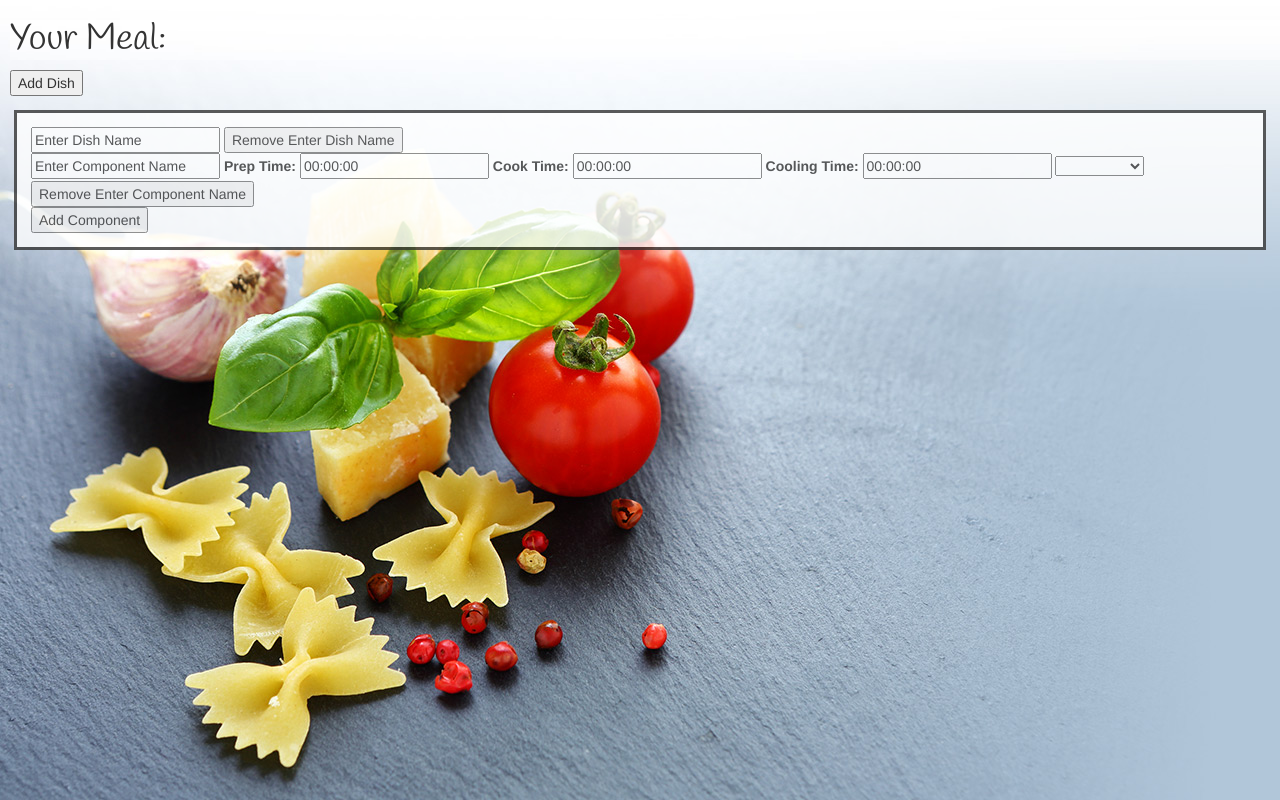
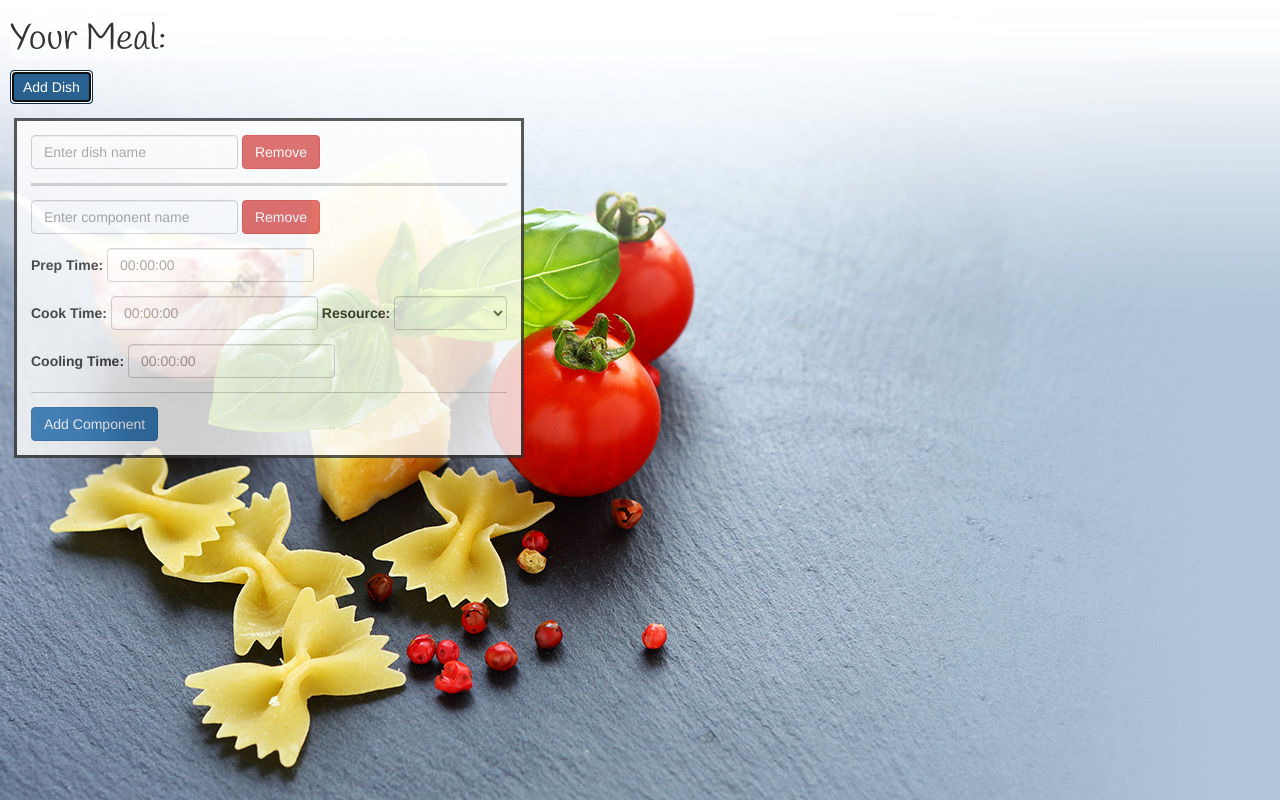
Before and after one commit to bwbarron/cooking-timeline, a website: page index.html at #!/form in a window 1280 px wide. Both pictures are taken after a click on the button "Add Dish". Drawn offline with nearby package versions, Linux system fonts and the light colour scheme; some packages are replaced by stand-ins of ours.

Commit message:
form styling

```diff
--- a/Gulpfile.js
+++ b/Gulpfile.js
@@ -8,12 +8,13 @@ gulp.task("connect", function () {
 });
 
 gulp.task("reload", function () {
-    gulp.src(["*.html", "css/*.css", "js/*.js"])
+    gulp.src(["*.html", "views/*.html", "css/*.css", "js/*.js"])
         .pipe(connect.reload());
 });
 
 gulp.task("watch", function () {
     gulp.watch("*.html", ["reload"]);
+    gulp.watch("views/*.html", ["reload"]);
     gulp.watch("css/*.css", ["reload"]);
     gulp.watch("js/*.js", ["reload"]);
 });
--- a/css/main.css
+++ b/css/main.css
@@ -14,6 +14,19 @@ body, #meal {
     margin: 1em;
     background-color: white;
     opacity: 0.8;
+}
+
+.form-section, .component-container {
+    margin-bottom: 1em;
+}
+
+.component-container {
+    border-bottom: 1px solid #ccc;
+}
+
+.dish-info {
+    border-bottom: 3px solid #ccc;
+    padding-bottom: 1em;
 }
 
 #box {
--- a/js/app.js
+++ b/js/app.js
@@ -36,14 +36,14 @@ angular.module("Timeline", ["ui.router"])
         $scope.counter = 0;
 
         $scope.addDish = function() {
-            var blankDish = {id: $scope.counter, name: 'Enter Dish Name', components: []};
+            var blankDish = {id: $scope.counter, name: '', components: []};
             $scope.meal.push(blankDish);
             $scope.addComponent($scope.meal.length - 1);
             $scope.counter++;
         };
 
         $scope.addComponent = function(index) {
-            var blankComponent = {id: $scope.counter, name: 'Enter Component Name', prepTime: '00:00:00', cookTime: '00:00:00', coolTime: '00:00:00', method: ''};
+            var blankComponent = {id: $scope.counter, name: '', prepTime: '', cookTime: '', coolTime: '', method: ''};
             $scope.meal[index].components.push(blankComponent);
             $scope.counter++;
         };
--- a/views/forms.html
+++ b/views/forms.html
@@ -1,32 +1,52 @@
 <div>
     <h1 id="meal">Your Meal:</h1>
-    <button id="addDish" ng-click = "addDish()">Add Dish</button>
-    <form class="cooking" name="cookingInfo" novalidate time-is-present>
-        <div class = form-group>
+    <button id="addDish" class="btn btn-primary" ng-click = "addDish()">Add Dish</button>
+    <form class="cooking form-inline" name="cookingInfo" novalidate time-is-present>
+        <div class="form-group">
             <div class = "dish-container" ng-repeat = "dish in meal track by $index">
-                <input type="text" name = "{{dish.id}}" placeholder = "{{dish.name}}" ng-model = "meal[$index].name" required/>
+                <div class="form-section dish-info">
+                    <input type="text" class="form-control" name = "{{dish.id}}" placeholder = "Enter dish name" ng-model = "meal[$index].name" required/>
                     <p class="validation-error" ng-if="cookingInfo.$dirty && cookingInfo.dish.id.$error.required">Dish Name is required.</p>
-                <button ng-click = "removeDish($index)">Remove {{dish.name}}</button>
-                <div ng-repeat = 'component in dish.components track by $index'>
-                    <input type="text" name="{{component.id}}" placeholder = "{{component.name}}" ng-model="meal[$parent.$index].components[$index].name"
-                            required/>
+                    <button class="btn btn-danger" ng-click = "removeDish($index)">Remove {{dish.name}}</button>
+                </div>
+
+                <div class="component-container" ng-repeat = 'component in dish.components track by $index'>
+                    <div class="form-section">
+                        <input type="text" class="form-control" name="{{component.id}}" placeholder = "Enter component name"
+                               ng-model="meal[$parent.$index].components[$index].name" required/>
+                        <button class="btn btn-danger" ng-click = "removeComponent($index, $parent.$index)">Remove {{component.name}}</button>
                         <p class="validation-error" ng-if="cookingInfo.component.id.$dirty && cookingInfo.component.id.$error.required">Component Name is required.</p>
-                    <label for="prepTime">Prep Time:</label>
-                    <input type="text" name="prepTime" id="prepTime" placeholder = "{{component.prepTime}}" ng-model="meal[$parent.$index].components[$index].prepTime"
+                    </div>
+
+                    <div class="times">
+                        <div class="form-section">
+                            <label for="prepTime" class="form-group">Prep Time:</label>
+                            <input type="text" class="form-control" name="prepTime" id="prepTime" placeholder = "00:00:00" ng-model="meal[$parent.$index].components[$index].prepTime"
                                     pattern="[0-9][0-9][:][0-9][0-9][:][0-9][0-9]"/>
-                    <label for="cookTime">Cook Time:</label>
-                    <input type="text" name="cookTime" id="cookTime" placeholder = "{{component.cookTime}}" ng-model="meal[$parent.$index].components[$index].cookTime"
+                        </div>
+
+                        <div class="form-section">
+                            <label for="cookTime" class="form-group">Cook Time:</label>
+                            <input type="text" class="form-control" name="cookTime" id="cookTime" placeholder = "00:00:00" ng-model="meal[$parent.$index].components[$index].cookTime"
                                     pattern="[0-9][0-9][:][0-9][0-9][:][0-9][0-9]"/>
-                    <label for="coolTime">Cooling Time:</label>
-                    <input type="text" name="coolTime" id="coolTime" placeholder = "{{component.coolTime}}" ng-model="meal[$parent.$index].components[$index].coolTime"
+                            <label for="methods" class="form-group">Resource:</label>
+                            <select class="form-control" name="methods" id="methods" ng-options = "m as m for m in methods"
+                                    ng-model = "meal[$parent.$index].components[$index].method"></select>
+                        </div>
+
+                        <div class="form-section">
+                            <label for="coolTime" class="form-group">Cooling Time:</label>
+                            <input type="text" class="form-control" name="coolTime" id="coolTime" placeholder = "00:00:00" ng-model="meal[$parent.$index].components[$index].coolTime"
                                     pattern="[0-9][0-9][:][0-9][0-9][:][0-9][0-9]"/>
+                        </div>
+
                         <p class="validation-error" ng-if="(cookingInfo.$dirty) && (cookingInfo.prepTime.$error.pattern || cookingInfo.cookTime.$error.pattern
                             || cookingInfo.coolTime.$error.pattern)">Times must be in 00:00:00 format.</p>
                         <p class="validation-error" ng-if="cookingInfo.$dirty && cookingInfo.$error.timeIsPresent">Each meal component must have at least one time.</p>
-                    <select name="methods" id="methods" ng-options = "m as m for m in methods" ng-model = "meal[$parent.$index].components[$index].method"></select>
-                    <button ng-click = "removeComponent($index, $parent.$index)">Remove {{component.name}}</button>
                     </div>
-                <button ng-click = "addComponent($index)">Add Component</button>
+
+                </div>
+                <button class="btn btn-primary" ng-click = "addComponent($index)">Add Component</button>
             </div>
         </div>
     </form>
```
Lines whose indentation alone changed are shown as unchanged.
